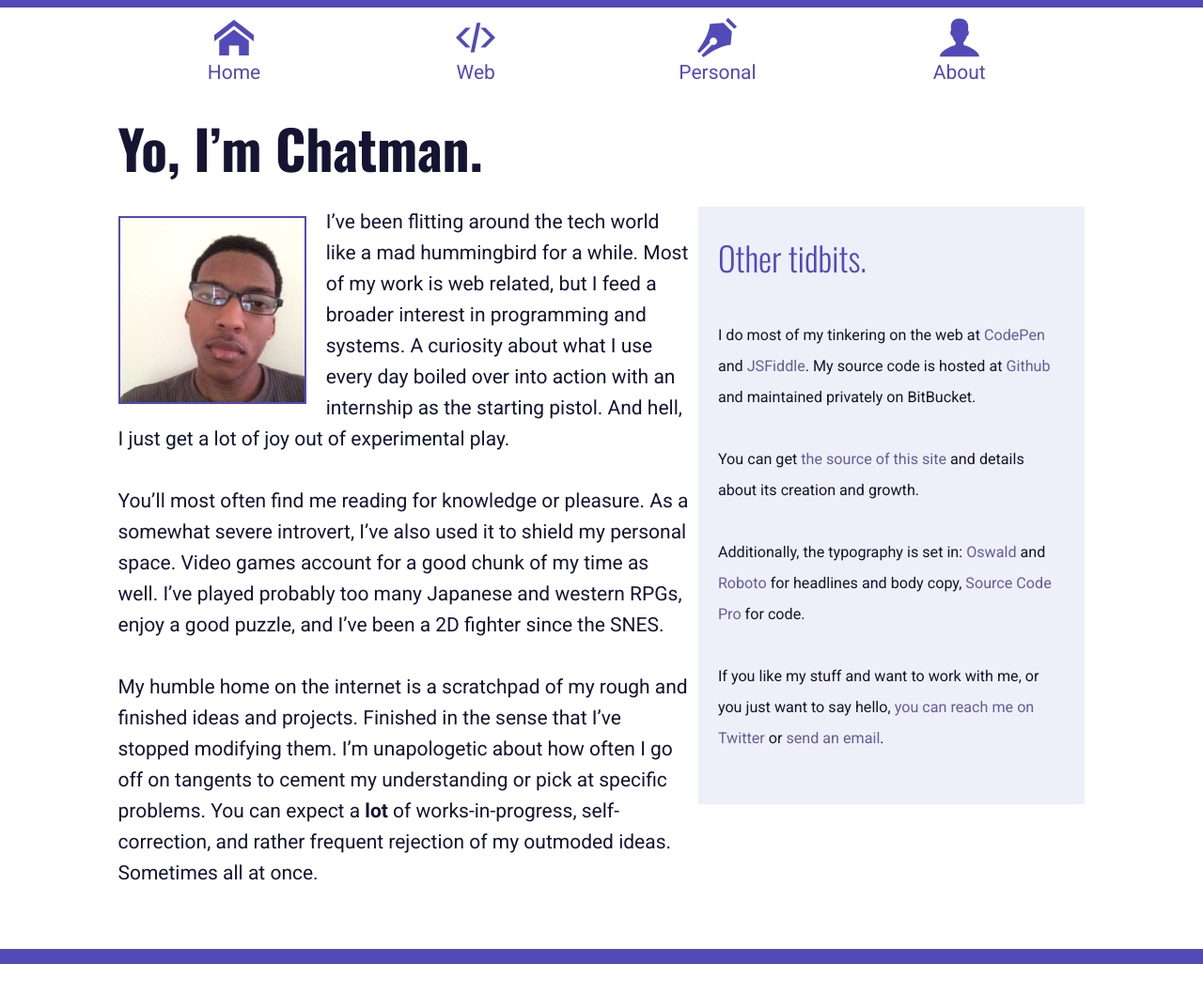
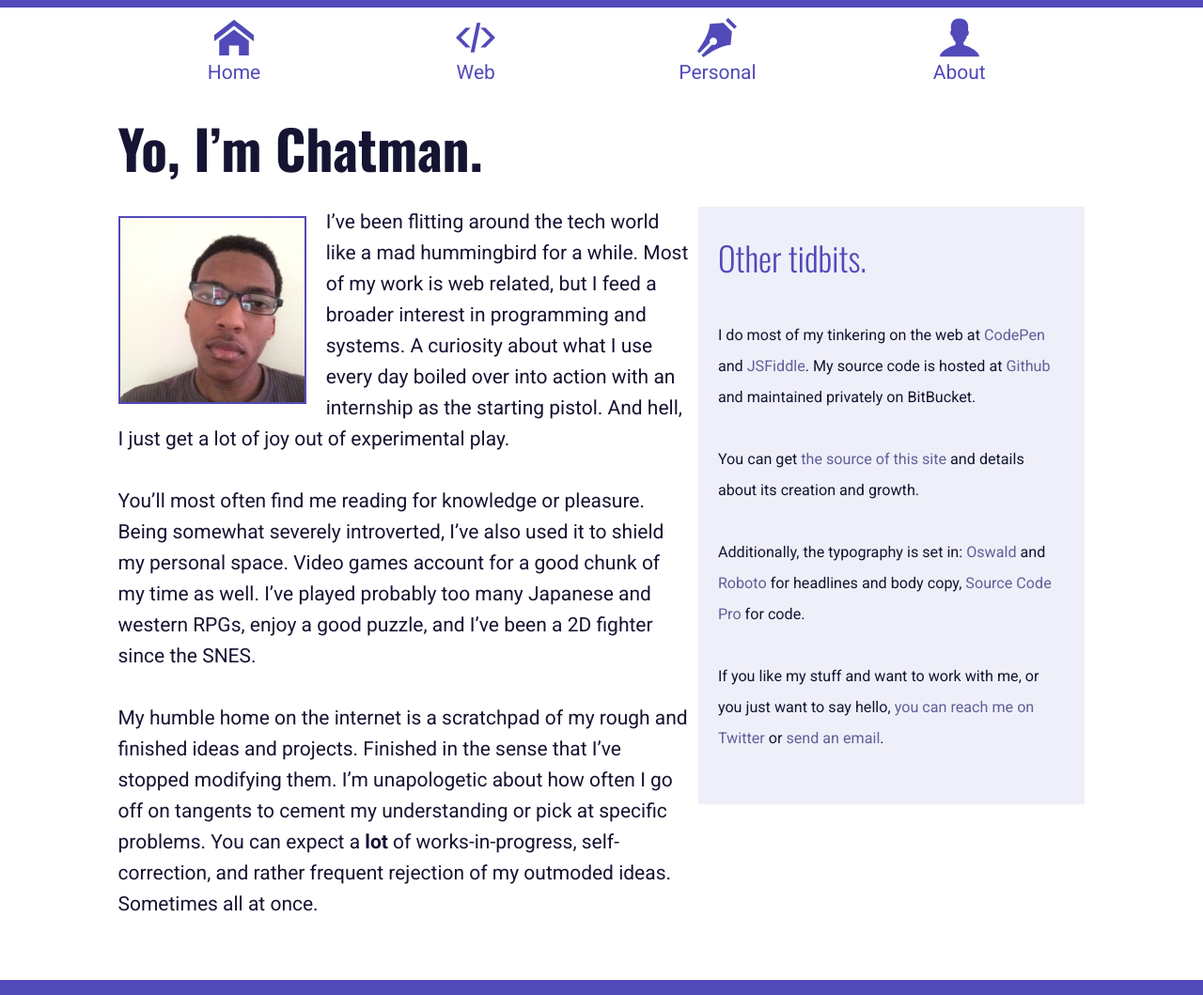
Before and after one commit to chatrjr/chatrjr.github.io, a Jekyll site: the page built from about/index.html, in a window 1280 px wide. Shown: the whole page at 94% size. Built offline with Jekyll 4.4.1, drawn with Linux system fonts in a browser that asks for light colours; Markdown is read by kramdown in place of the engine named in the settings; before the commit the page ends 1026 px from its top, so only the background shows below that.

Commit message:
One more about page content tweak.

```diff
--- a/about/index.html
+++ b/about/index.html
@@ -12,7 +12,7 @@ sitemap:
   <main role="main" class="about-content node col-3">
     <img src="/images/me.jpg" alt="Chatman Richmond Jr." class="about-content-img node">
     <p>I&rsquo;ve been flitting around the tech world like a mad hummingbird for a while. Most of my work is web related, but I feed a broader interest in programming and systems. A curiosity about what I use every day boiled over into action with an internship as the starting pistol. And hell, I just get a lot of joy out of experimental play.</p>
-    <p>You&rsquo;ll most often find me reading for knowledge or pleasure. As a somewhat severe introvert, I&rsquo;ve also used it to shield my personal space. Video games account for a good chunk of my time as well. I&rsquo;ve played probably too many Japanese and western RPGs, enjoy a good puzzle, and I&rsquo;ve been a 2D fighter since the SNES.</p>
+    <p>You&rsquo;ll most often find me reading for knowledge or pleasure. Being somewhat severely introverted, I&rsquo;ve also used it to shield my personal space. Video games account for a good chunk of my time as well. I&rsquo;ve played probably too many Japanese and western RPGs, enjoy a good puzzle, and I&rsquo;ve been a 2D fighter since the SNES.</p>
     <p>My humble home on the internet is a scratchpad of my rough and finished ideas and projects. Finished in the sense that I&rsquo;ve stopped modifying them. I&rsquo;m unapologetic about how often I go off on tangents to cement my understanding or pick at specific problems. You can expect a <strong>lot</strong> of works-in-progress, self-correction, and rather frequent rejection of my outmoded ideas. Sometimes all at once.</p>
   </main>
   <aside class="about-sidebar node col-2">
```
